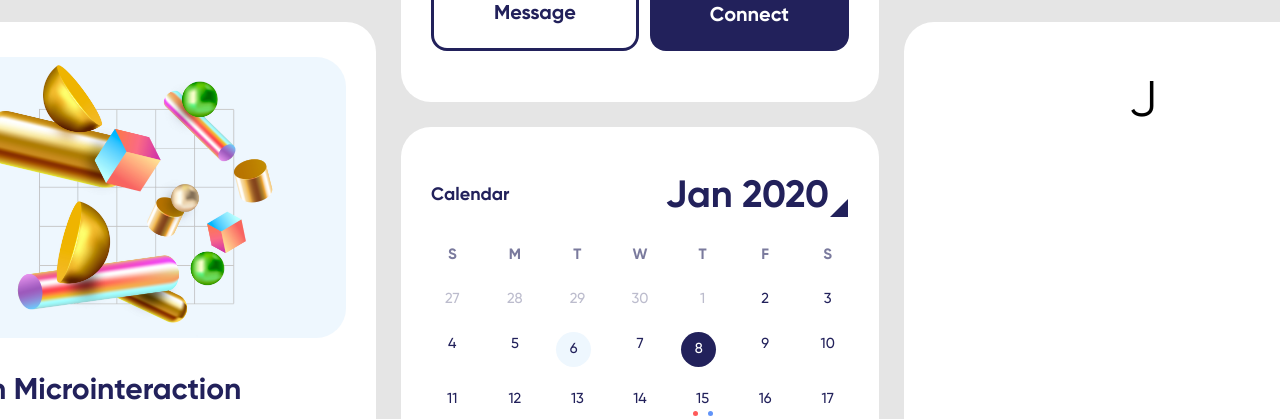
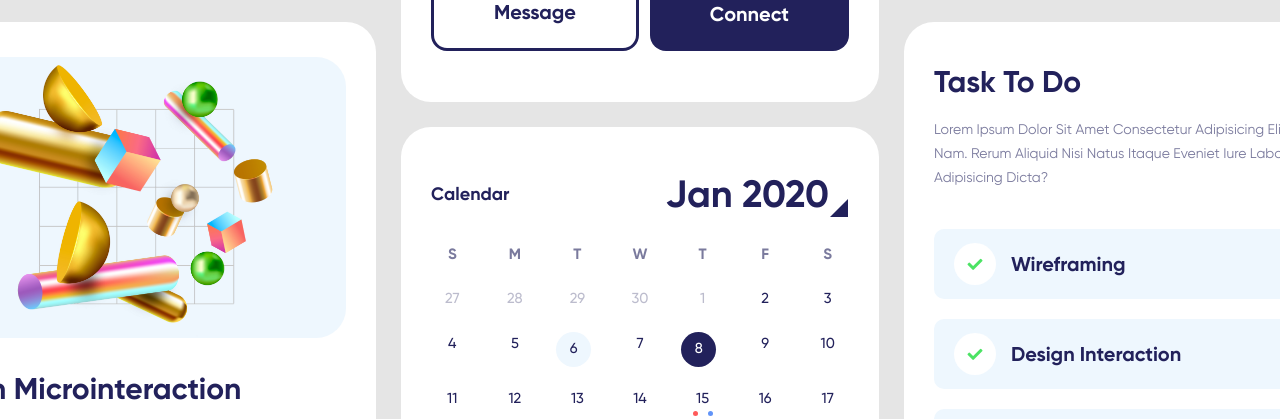
Before and after one commit to parisaAd/Elements.community, a plain HTML site: page index.html in a window 1280 px wide. Shown: the part 533-952 px from the top of the page. Drawn offline with Linux system fonts and the light colour scheme; files whose address does not match are found by name.

Commit message:
all box completed

```diff
--- a/index.html
+++ b/index.html
@@ -203,10 +203,14 @@
                 <div class="expertise">
                     <p class="bold">expertise</p>
                     <ui class="e-items">
-                        <li class="e-item medium"><span class="ellipse"><i class="fas fa-circle" style="color: #567DF4;"></i></span>UI design</li>
-                        <li class="e-item medium"><span class="ellipse"><i class="fas fa-circle" style="color: #22215B;"></i></span>UX research</li>
-                        <li class="e-item medium"><span class="ellipse"><i class="fas fa-circle" style="color: #FFC700;"></i></span>design interaction</li>
-                        <li class="e-item medium"><span class="ellipse"><i class="fas fa-circle" style="color: #4CE364;"></i></span>wireframing</li>
+                        <li class="e-item medium"><span class="ellipse"><i class="fas fa-circle"
+                                    style="color: #567DF4;"></i></span>UI design</li>
+                        <li class="e-item medium"><span class="ellipse"><i class="fas fa-circle"
+                                    style="color: #22215B;"></i></span>UX research</li>
+                        <li class="e-item medium"><span class="ellipse"><i class="fas fa-circle"
+                                    style="color: #FFC700;"></i></span>design interaction</li>
+                        <li class="e-item medium"><span class="ellipse"><i class="fas fa-circle"
+                                    style="color: #4CE364;"></i></span>wireframing</li>
                     </ui>
                 </div>
                 <div class="ratio"><span class="radio-percent one bold">35%</span>
@@ -228,7 +232,49 @@
                     <p class="notfic medium">hi nelesh , we have a task for you...</p>
                 </div>
             </div>
-            <div class="item item_j">j</div>
+            <div class="item item_j">
+                <div class="task-todo">
+                    <p class="bold">task to do</p>
+                    <p class="normal">Lorem ipsum dolor sit amet consectetur adipisicing elit. quas nam. Rerum aliquid
+                        nisi natus itaque eveniet iure laborum adipisicing dicta?</p>
+                </div>
+                <div class="task-fild">
+                    <div class="task-item">
+                        <div class="task-name">
+                            <span class="check-icon">
+                                <i class="fas fa-check"></i>
+                            </span>
+                            <p class="bold">wireframing</p>
+                        </div>
+                        <span class="task-delete">
+                            <i class="fas fa-trash"></i>
+                        </span>
+                    </div>
+                    <div class="task-item">
+                        <div class="task-name">
+                            <span class="check-icon">
+                                <i class="fas fa-check"></i>
+                            </span>
+                            <p class="bold">design interaction</p>
+                        </div>
+                        <span class="task-delete">
+                            <i class="fas fa-trash"></i>
+                        </span>
+                    </div>
+                    <div class="task-item">
+                        <div class="task-name">
+                            <span class="check-icon">
+                                <i class="fas fa-check"></i>
+                            </span>
+                            <p class="bold">wireframing update</p>
+                        </div>
+                        <span class="task-delete">
+                            <i class="fas fa-trash"></i>
+                        </span>
+                    </div>
+                </div>
+                <div class="plus medium">+</div>
+            </div>
 
         </div>
     </main>
--- a/style.css
+++ b/style.css
@@ -525,7 +525,7 @@ main{
     position: absolute;
     content: '';
     font-size: 1rem;
-    transform: translate(47px,-10px);
+    transform: translate(48px,-10px);
     z-index: 2;
 }
 
@@ -555,10 +555,72 @@ main{
 }
 
 
-
+/* Item - j */
 
 .item_j{
     grid-column: 3/4;
     grid-row: 6/12;
 
 }
+
+.task-todo{
+    text-align: left;
+}
+
+.task-todo .normal{
+    margin-top: 1rem;
+    margin-bottom: 4rem;
+}
+
+.task-item{
+    background-color: #EEF7FE;
+    border-radius: 10px;
+    display: flex;
+    justify-content: space-between;
+    align-items: center;
+    padding: 0 2rem;
+    height: 70px;
+    margin-bottom: 2rem;
+}
+
+.check-icon{
+    font-size: 1.5rem;
+    color: #4CE364;
+    background-color: #fff;
+    border-radius: 100%;
+    width: 42px;
+    height: 42px;
+    display: flex;
+    justify-content: center;
+    align-items: center;
+}
+
+.task-name{
+    display: flex;
+    justify-content: center;
+    align-items: center;
+}
+
+.task-item .bold{
+    font-size: 2rem ;
+    margin-left: 1.5rem;
+}
+
+.task-delete{
+    font-size: 2rem;
+    color: #C7DDED;
+}
+
+.plus{
+    width: 60px;
+    height: 60px;
+    background-color: var(--color-primary);
+    color: #fff;
+    border-radius: 100%;
+    display: flex;
+    justify-content: center;
+    align-items: center;
+    margin-top: 6rem;
+    transform: translateX(360px);
+    font-size: 3.5rem;
+}
```
